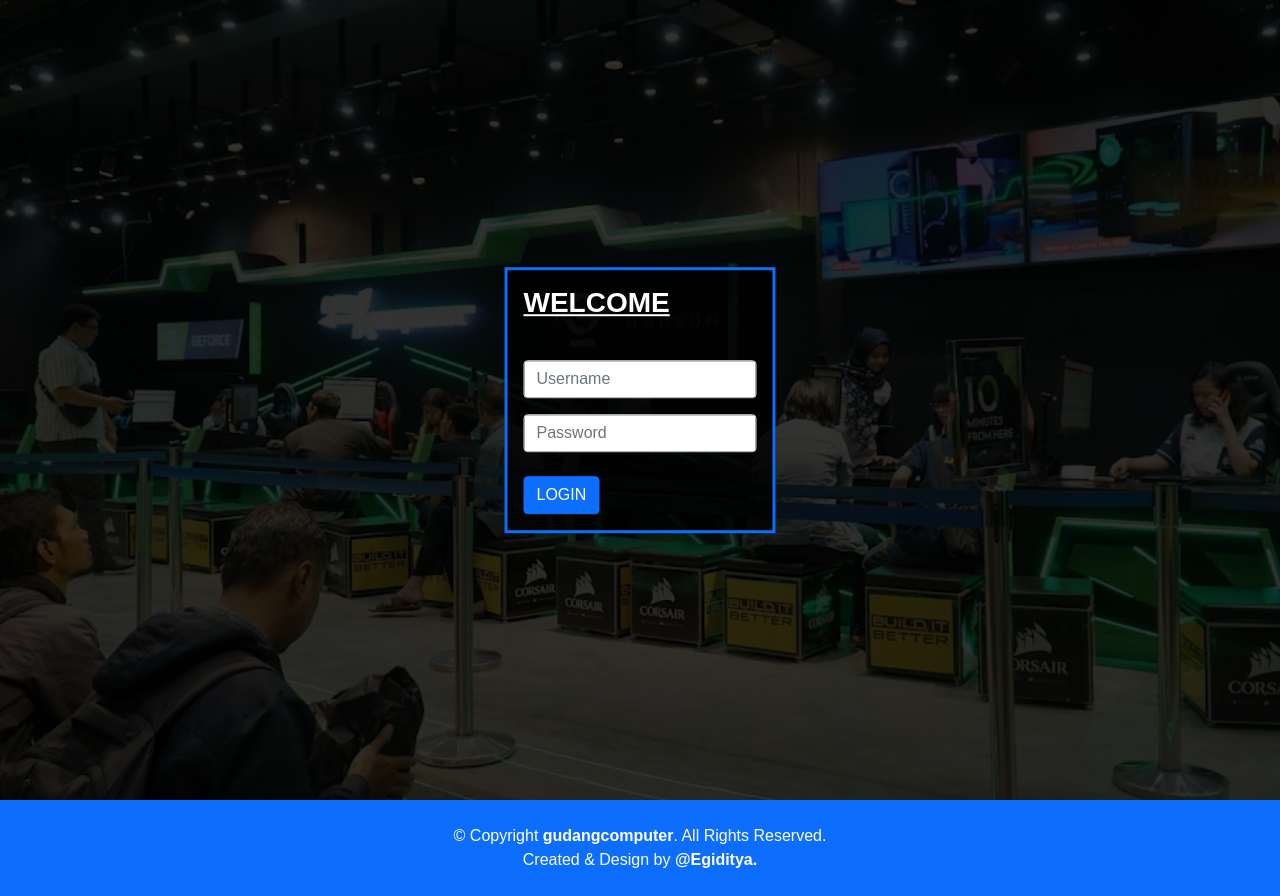
After one commit to aysrg9/gudangcomputer, a PHP site: page /login.php in a window 1280 px wide. The commit adds this page. Run offline with PHP 8.4, Linux system fonts and the light colour scheme.

Commit message:
second commit

```diff
--- a/css/index.css
+++ b/css/index.css
@@ -1,3 +1,4 @@
+/* Dashboard */
 body {
   overflow-x: hidden;
   background-color: #e2edff;
@@ -43,3 +44,39 @@ body {
   z-index: 2;
   position: relative;
 }
+
+/* Form Login */
+#login-page {
+  background-image: url(../img/bg.jpg);
+  width: 100%;
+  height: 100vh;
+  background-size: cover;
+  background-position: center;
+  background-repeat: no-repeat;
+  position: relative;
+}
+
+#login-page:after {
+  content: "";
+  background-color: rgba(0, 0, 0, 0.8);
+  position: absolute;
+  top: 0;
+  left: 0;
+  width: 100%;
+  height: 100vh;
+  z-index: 1;
+}
+
+.container {
+  z-index: 2;
+  position: relative;
+}
+
+.welcome {
+  text-decoration: underline;
+  margin-bottom: 40px;
+}
+
+.login:hover {
+  font-weight: bold;
+}
--- a/index.php
+++ b/index.php
@@ -19,7 +19,6 @@
     <link href="https://fonts.googleapis.com/css2?family=Pacifico&family=Poppins:wght@300&display=swap"
         rel="stylesheet">
 
-
     <title>Dashboard</title>
 </head>
 
@@ -28,13 +27,13 @@
     <section id="content">
         <nav class="navbar navbar-expand-lg navbar-dark bg-primary shadow-lg fixed-top">
             <div class="container">
-                <a class="navbar-brand">Bootstrap</a>
+                <a class="navbar-brand">Gudang Computer</a>
                 <button class="navbar-toggler" type="button" data-bs-toggle="collapse" data-bs-target="#navbarNav"
                     aria-controls="navbarNav" aria-expanded="false" aria-label="Toggle navigation">
                     <span class="navbar-toggler-icon"></span>
                 </button>
                 <div class="collapse navbar-collapse" id="navbarNav">
-                    <ul class="navbar-nav ms-auto">
+                    <ul class="navbar-nav ms-auto fw-bold">
                         <li class="nav-item">
                             <a class="nav-link text-white" href="#">HOME</a>
                         </li>
--- /dev/null
+++ b/login.php
@@ -0,0 +1,65 @@
+<!doctype html>
+<html lang="en">
+
+<head>
+    <!-- Required meta tags -->
+    <meta charset="utf-8">
+    <meta name="viewport" content="width=device-width, initial-scale=1">
+
+    <!-- Bootstrap CSS -->
+    <link href="https://cdn.jsdelivr.net/npm/bootstrap@5.0.2/dist/css/bootstrap.min.css" rel="stylesheet"
+        integrity="sha384-EVSTQN3/azprG1Anm3QDgpJLIm9Nao0Yz1ztcQTwFspd3yD65VohhpuuCOmLASjC" crossorigin="anonymous">
+
+    <!-- My CSS -->
+    <link rel="stylesheet" href="./css/index.css">
+
+    <title>LOGIN</title>
+</head>
+
+<body>
+
+    <!-- Login FORM -->
+    <div id="login-page">
+        <div class="container position-absolute top-50 start-50 translate-middle w-auto">
+            <div id="bg-form" style="background-color: rgba(0, 0, 0, 0.8);">
+                <div class="form ps-3 pe-3 pt-3 pb-3 text-white border border-primary border-3">
+                    <form>
+                        <div class="welcome">
+                            <h3 class="fs-3 fw-bold">WELCOME</h3>
+                        </div>
+                        <div class="mb-3">
+                            <input type"email" class="form-control" id="exampleInputEmail1" placeholder="Username">
+                        </div>
+                        <div class="mb-4">
+                            <input type="password" class="form-control" id="exampleInputPassword1"
+                                placeholder="Password">
+                        </div>
+                        <button type="submit" class="btn btn-primary login">LOGIN</button>
+                    </form>
+                </div>
+            </div>
+        </div>
+    </div>
+    <!-- Akhir Login FORM -->
+
+    <!-- Footer -->
+    <footer id="footer" class="py-4 bg-primary position-relative">
+        <div class="container-md text-center text-white fs-6">
+            <p class="my-0">&copy; Copyright <span class="fw-bold">gudangcomputer</span>. All Rights Reserved.</p>
+            <p class="my-0">
+                Created & Design
+                by
+                <span class="fw-bold">@Egiditya.</span>
+            </p>
+        </div>
+    </footer>
+    <!-- Akhir Footer -->
+
+    <!-- JS Bootsrap -->
+    <script src="https://cdn.jsdelivr.net/npm/bootstrap@5.0.2/dist/js/bootstrap.bundle.min.js"
+        integrity="sha384-MrcW6ZMFYlzcLA8Nl+NtUVF0sA7MsXsP1UyJoMp4YLEuNSfAP+JcXn/tWtIaxVXM" crossorigin="anonymous">
+    </script>
+
+</body>
+
+</html>
```
